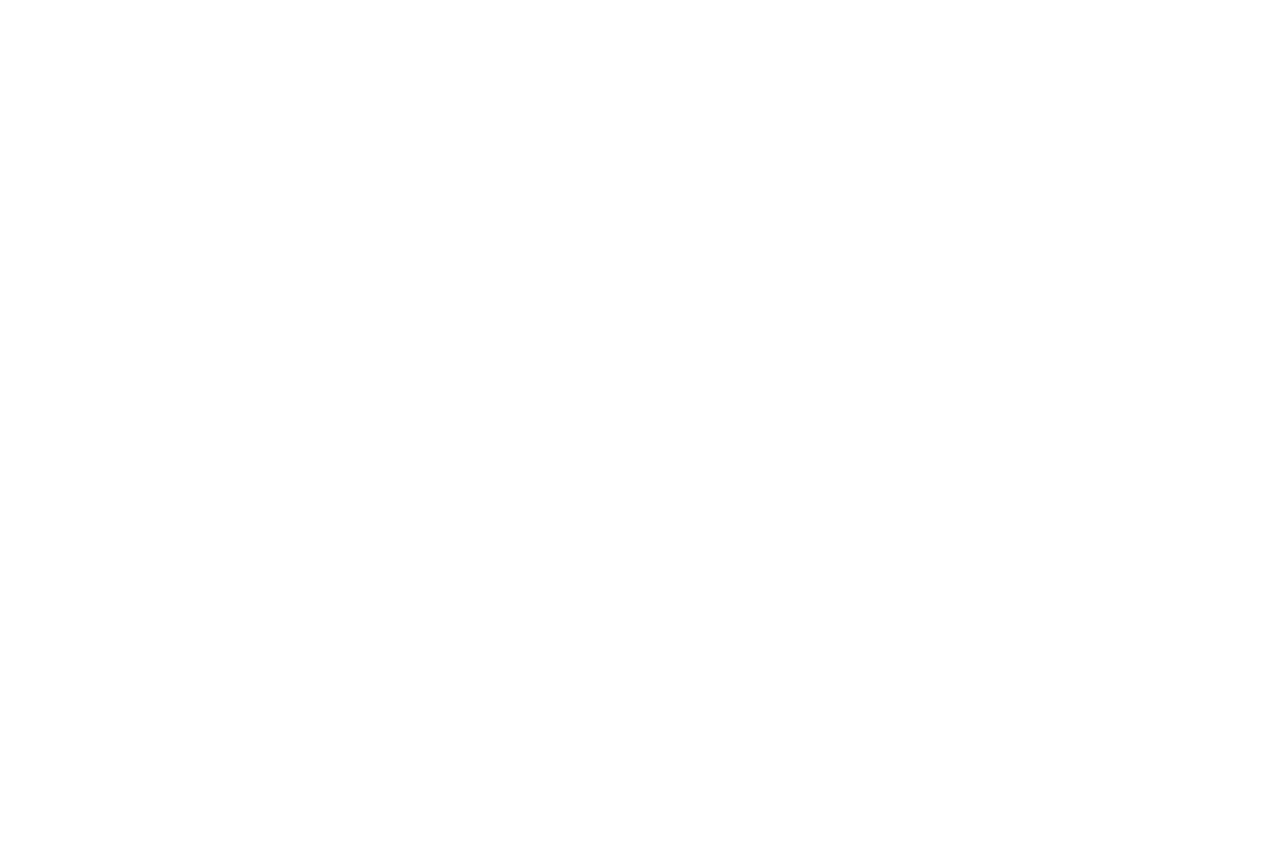
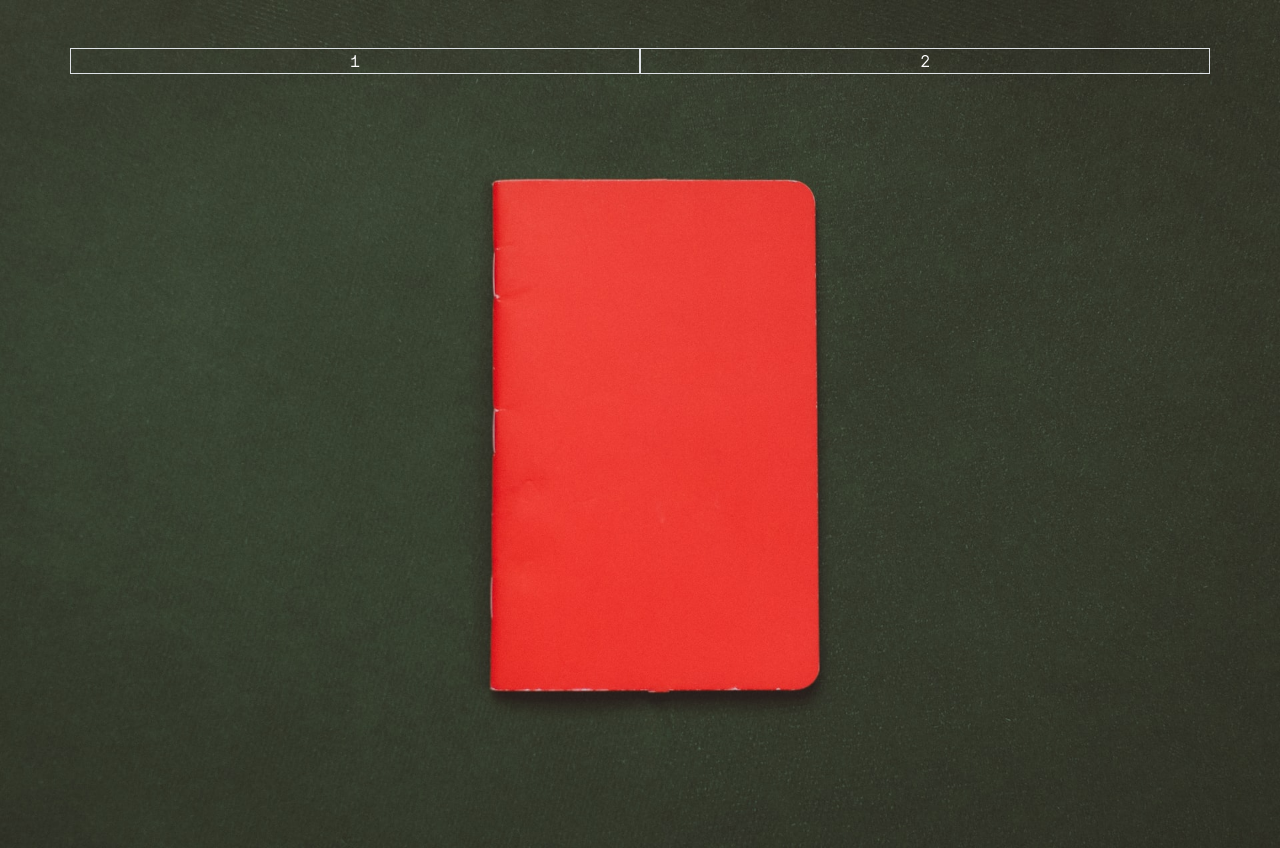
Before and after one commit to marco-insegno/rubrica_js, a plain HTML site: page index.html in a window 1280 px wide. Before the commit the page ends 800 px from the top, so only its background shows below. Drawn offline with nearby package versions, Linux system fonts and the light colour scheme.

Commit message:
insert font +  background

```diff
--- a/index.html
+++ b/index.html
@@ -1,19 +1,43 @@
 <!DOCTYPE html>
 <html lang="en">
+
 <head>
     <meta charset="UTF-8">
     <meta http-equiv="X-UA-Compatible" content="IE=edge">
     <meta name="viewport" content="width=device-width, initial-scale=1.0">
     <title>Rubrica</title>
     <link rel="shortcut icon" href="./img/favicon.png" type="image/x-icon">
-    <!-- FONTAWESOME CDN -->
-    <link rel="stylesheet" href="https://cdnjs.cloudflare.com/ajax/libs/font-awesome/6.2.1/css/all.min.css" integrity="sha512-MV7K8+y+gLIBoVD59lQIYicR65iaqukzvf/nwasF0nqhPay5w/9lJmVM2hMDcnK1OnMGCdVK+iQrJ7lzPJQd1w==" crossorigin="anonymous" referrerpolicy="no-referrer" />
-    <!-- CSS CUSTOM -->
+    <!-- Google Fonts -->
+    <link rel="preconnect" href="https://fonts.googleapis.com">
+    <link rel="preconnect" href="https://fonts.gstatic.com" crossorigin>
+    <link href="https://fonts.googleapis.com/css2?family=Major+Mono+Display&display=swap" rel="stylesheet">
+    <!-- >FontAwesome CDN -->
+    <link rel="stylesheet" href="https://cdnjs.cloudflare.com/ajax/libs/font-awesome/6.2.1/css/all.min.css"
+        integrity="sha512-MV7K8+y+gLIBoVD59lQIYicR65iaqukzvf/nwasF0nqhPay5w/9lJmVM2hMDcnK1OnMGCdVK+iQrJ7lzPJQd1w=="
+        crossorigin="anonymous" referrerpolicy="no-referrer" />
+    <!-- Bootstrap Css -->
+    <link href="https://cdn.jsdelivr.net/npm/bootstrap@5.3.0-alpha1/dist/css/bootstrap.min.css" rel="stylesheet"
+        integrity="sha384-GLhlTQ8iRABdZLl6O3oVMWSktQOp6b7In1Zl3/Jr59b6EGGoI1aFkw7cmDA6j6gD" crossorigin="anonymous">
+    <!-- Css Custom -->
     <link rel="stylesheet" href="./style.css">
-    <!-- JS CUSTOM -->
+    <!-- Js Custom -->
     <script src="./main.js"></script>
 </head>
+
 <body>
+    <section class="container my-5">
+        <div class="row text-center">
+            <div class="col-12 col-md-6 border border-1">1</div>
+            <div class="col-12 col-md-6 border border-1">2</div>
+        </div>
+    </section>
+
+
+    <!-- Bootstrap js -->
+    <script src="https://cdn.jsdelivr.net/npm/bootstrap@5.3.0-alpha1/dist/js/bootstrap.bundle.min.js"
+        integrity="sha384-w76AqPfDkMBDXo30jS1Sgez6pr3x5MlQ1ZAGC+nuZB+EYdgRZgiwxhTBTkF7CXvN"
+        crossorigin="anonymous"></script>
 
 </body>
+
 </html>
--- a/style.css
+++ b/style.css
@@ -3,3 +3,14 @@
     padding: 0;
     box-sizing: border-box;
 }
+
+body{
+    min-height:100vh;
+    background: url('./img/background-app.jpg');
+    background-position: center;
+    background-size: cover;
+    background-repeat: no-repeat;
+    font-family: 'Major Mono Display', monospace;
+    font-weight: bolder;
+    color: white;
+}
```
Also changed, not shown: img/background-app.jpg (added).
